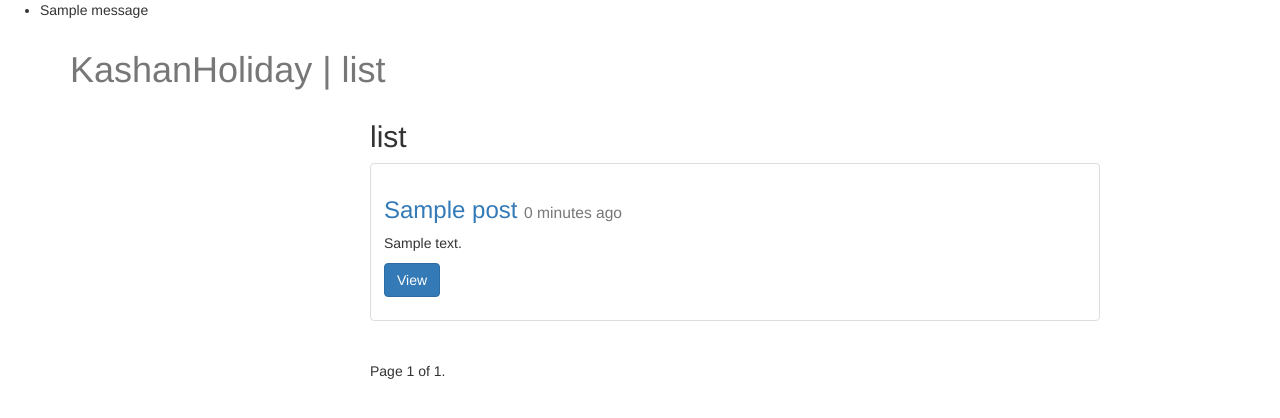
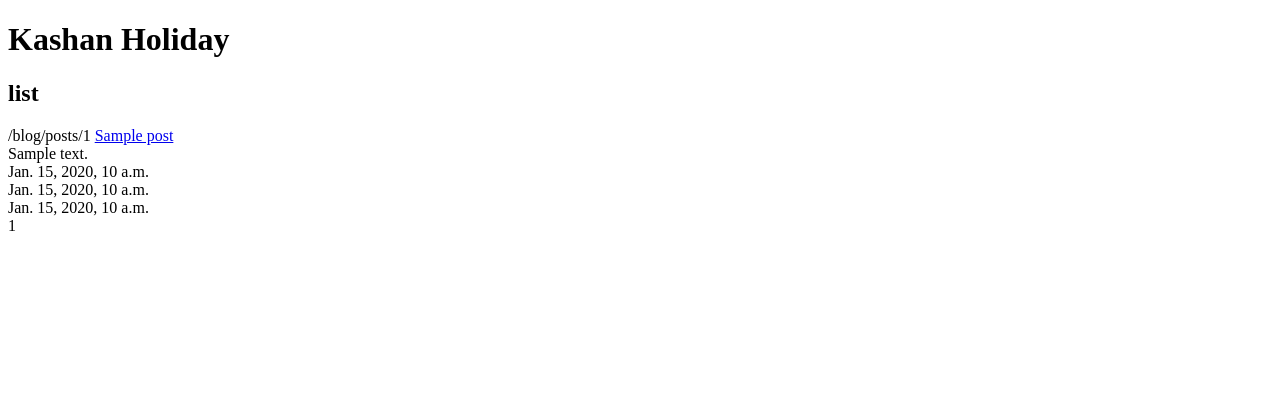
Before and after one commit to mhsharifi96/kashanholiday-company, a Django app: page /blog/posts/ in a window 1280 px wide. Shown: the top 418 px of the page. Run offline with Django 3.2, Linux system fonts and the light colour scheme; tables that the repository leaves empty hold one stand-in row (values such as "Sample post"); one stand-in notice (Sample message) is shown; some libraries are stand-ins or nearby versions.

Commit message:
Blog ready to go...

```diff
--- a/BackEnd/blog/models.py
+++ b/BackEnd/blog/models.py
@@ -18,7 +18,7 @@
         # return "/posts/%s/" %(self.id)
 
     class Meta:
-        ordering = ["-timestamp", "-updated"]
+        pass
 
 
 class Category(models.Model):
--- a/BackEnd/blog/templates/base-blog.html
+++ b/BackEnd/blog/templates/base-blog.html
@@ -1,22 +1,24 @@
-{% load staticfiles %}
 <!DOCTYPE html>
 <html lang="en">
 <head>
     <meta charset="UTF-8">
     <title>{% block blog_head_title %}KashanHoliday Blog{% endblock blog_head_title %}</title>
-    <link href="https://stackpath.bootstrapcdn.com/bootstrap/3.3.7/css/bootstrap.min.css" rel="stylesheet" integrity="sha384-BVYiiSIFeK1dGmJRAkycuHAHRg32OmUcww7on3RYdg4Va+PmSTsz/K68vbdEjh4u" crossorigin="anonymous">
-    <link href="{% static '/css/base-blog.css' %}" rel="stylesheet">
-    <style>
-        {% block style %}{% endblock style %}
-    </style>
 </head>
 <body>
-{% include "messages_display.html" %}
+{% if messages %}
+<div class="messages">
+    <ul class="messages">
+        {% for message in messages %}
+        <li{% if message.tags %} class="{{ message.tags }}"{% endif %}>{{ message }}</li>
+        {% endfor %}
+    </ul>
+</div>
+{% endif %}
 <div class="container">
     {% block content %}
 
     {% endblock content %}
 </div>
-<script src="https://stackpath.bootstrapcdn.com/bootstrap/3.3.7/js/bootstrap.min.js" integrity="sha384-Tc5IQib027qvyjSMfHjOMaLkfuWVxZxUPnCJA7l2mCWNIpG9mGCD8wGNIcPD7Txa" crossorigin="anonymous"></script>
+
 </body>
 </html>
--- a/BackEnd/blog/templates/index-blog.html
+++ b/BackEnd/blog/templates/index-blog.html
@@ -1,44 +1,21 @@
+<!DOCTYPE html>
+<html lang="en">
+<head>
+    <meta charset="UTF-8">
+    <title>Kashan Holiday Blog</title>
+</head>
+<body>
+<h1>Kashan Holiday</h1>
+<h2>{{ title }}</h2>
+{% for obj in object_list %}
+{% url "blog:detail" id=obj.id %}
+<a href="{{ obj.get_absolute_url }}">{{ obj.title }}</a><br>
+{{ obj.content }}<br>
+{{ obj.timestamp }}<br>
+{{ obj.updated }}<br>
+{{ obj.updated }}<br>
+{{ obj.id}}<br>
 
-{% extends "base-blog.html" %}
-
-{% block content %}
-<h1>KashanHoliday | {{ title }}</h1>
-<div class="col-sm-8 col-sm-offset-3">
-    <h2>{{ title }}</h2>
-
-{% for obj in object_list %}
-<div class="row">
-  <div class="col-sm-12">
-    <div class="thumbnail">
-      <!--<img src="..." alt="...">-->
-      <div class="caption">
-        <h3><a href="{{ obj.get_absolute_url }}">{{ obj.title }}</a> <small> {{ obj.timestamp|timesince }} ago</small></h3>
-        <p>{{ obj.content | linebreaks | truncatechars:120 }}</p>
-        <p><a href="{{ obj.get_absolute_url }}" class="btn btn-primary" role="button">View</a></p>
-      </div>
-    </div>
-  </div>
-      <hr>
-  </div>
 {% endfor %}
-
-    <div class="pagination">
-    <span class="step-links">
-        {% if object_list.has_previous %}
-            <a href="?page=1">&laquo; first</a>
-            <a href="?page={{ object_list.previous_page_number }}">previous</a>
-        {% endif %}
-
-        <span class="current">
-            Page {{ object_list.number }} of {{ object_list.paginator.num_pages }}.
-        </span>
-
-        {% if object_list.has_next %}
-            <a href="?page={{ object_list.next_page_number }}">next</a>
-            <a href="?page={{ object_list.paginator.num_pages }}">last &raquo;</a>
-        {% endif %}
-    </span>
-</div>
-
-</div>
-{% endblock content %}
+</body>
+</html>
--- a/BackEnd/blog/templates/messages_display.html
+++ /dev/null
@@ -1,9 +0,0 @@
-{% if messages %}
-<div class="messages">
-    <ul class="messages">
-        {% for message in messages %}
-        <li{% if message.tags %} class="{{ message.tags }}"{% endif %}>{{ message }}</li>
-        {% endfor %}
-    </ul>
-</div>
-{% endif %}
--- a/BackEnd/blog/views.py
+++ b/BackEnd/blog/views.py
@@ -3,8 +3,6 @@
 from django.http import HttpResponse, HttpResponseRedirect
 from .models import Post
 from .forms import PostForm
-from django.core.paginator import Paginator, EmptyPage, PageNotAnInteger
-from django.shortcuts import render
 # Create your views here.
 
 
@@ -25,10 +23,6 @@
         "form": form,
     }
     return render(request, "post_form.html", context)
-
-
-def listing(request):
-    contact_list = 0
 
 
 def post_update(request, id=None):
@@ -57,16 +51,7 @@
 
 
 def post_list(request):
-    queryset_list = Post.objects.all()  # .order_by("-timestamp")
-    paginator = Paginator(queryset_list, 10)
-
-    page = request.GET.get("page")
-    try:
-        queryset = paginator.page(page)
-    except PageNotAnInteger:
-        queryset = paginator.page(1)
-    except EmptyPage:
-        queryset = paginator.page(paginator.num_pages)
+    queryset = Post.objects.all()
     context = {
         "object_list": queryset,
         "title": "list"
--- a/BackEnd/holiday/settings.py
+++ b/BackEnd/holiday/settings.py
@@ -137,5 +137,3 @@
 STATICFILES_DIRS = [
     os.path.join(BASE_DIR, "static")
     ]
-
-STATIC_ROOT = os.path.join(os.path.dirname(BASE_DIR), "static_cdn")
--- a/BackEnd/holiday/urls.py
+++ b/BackEnd/holiday/urls.py
@@ -38,4 +38,3 @@
 
 if settings.DEBUG:
     urlpatterns += static(settings.MEDIA_URL, document_root=settings.MEDIA_ROOT)
-    urlpatterns += static(settings.STATIC_URL, document_root=settings.STATIC_ROOT)
--- a/BackEnd/static/css/base-blog.css
+++ /dev/null
@@ -1,3 +0,0 @@
-h1{
-    color: #777777;
-}
```
Also changed, not shown: BackEnd/blog/templates/post-detail.html (+8 -7 lines), BackEnd/blog/templates/post_form.html (+3 -4 lines).
